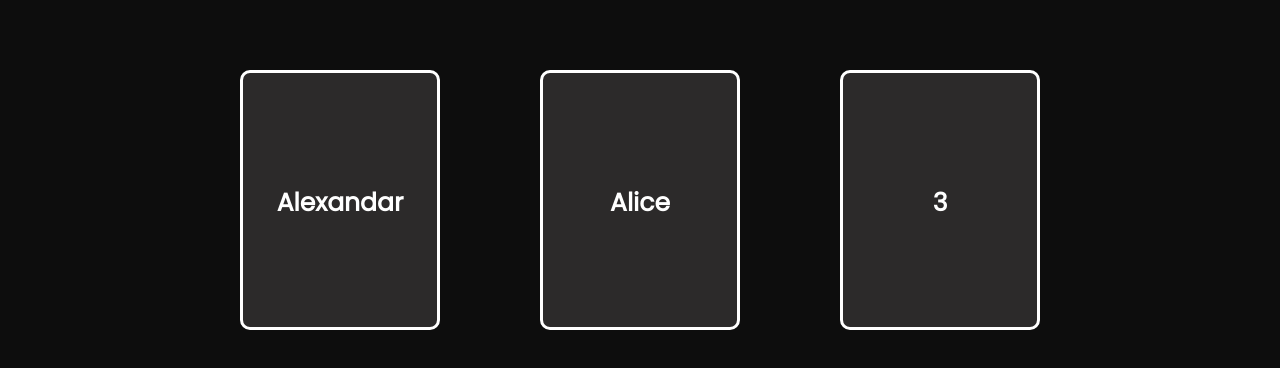
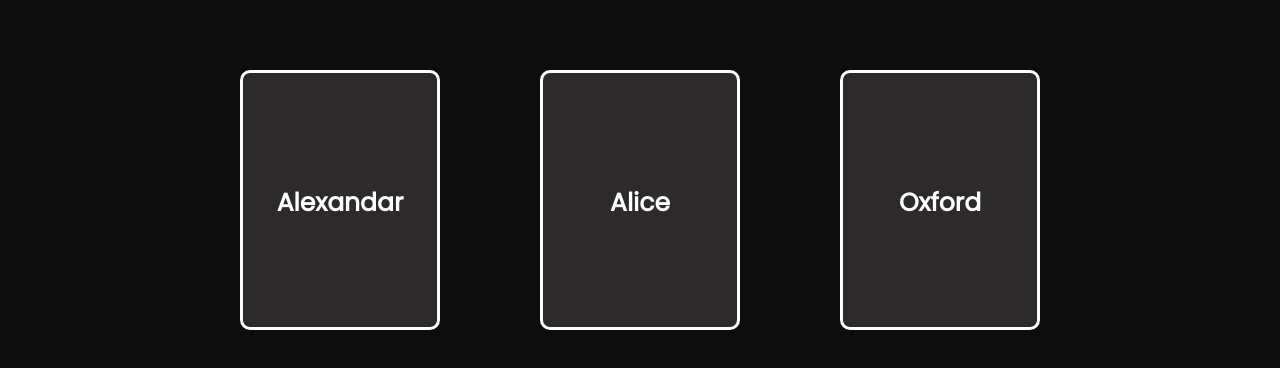
Before and after one commit to cocoxiang123/card_tricks_css, a plain HTML site: page index.html in a window 1280 px wide. Shown: the part 2130-2498 px from the top of the page. Drawn offline with Linux system fonts and the light colour scheme.

Commit message:
fixed text in rotate card

```diff
--- a/index.html
+++ b/index.html
@@ -102,8 +102,8 @@
       <div class="scene scene--card">
 
         <div class="clip-card">
-          <div class="card__face card__face--front">3</div>
-          <div class="card__face card__face--back">Oxford</div>
+          <div class="card__face card__face--front">Oxford</div>
+          <div class="card__face card__face--back">3</div>
         </div>
       </div>
     </div>
```
